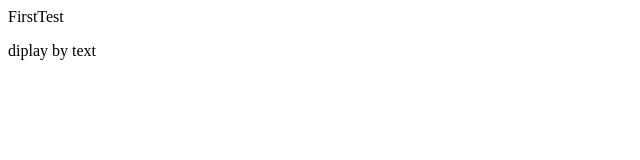
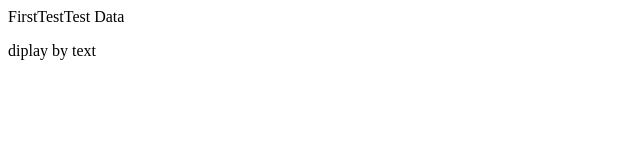
Before and after one commit to GajendiranGnanam/FirstTest, an Angular app in the folder FirstTest/: page / in a window 1280 px wide. Shown: the top 160 px of the page, without its empty margins (0-640 px from the left). Built offline with nearby package versions, Linux system fonts and the light colour scheme.

Commit message:
Updated Code

```diff
--- a/FirstTest/src/app/app.component.html
+++ b/FirstTest/src/app/app.component.html
@@ -1,2 +1,3 @@
 <span>{{title}}</span>
+<span>Test Data</span>
 <app-home-page></app-home-page>
```
